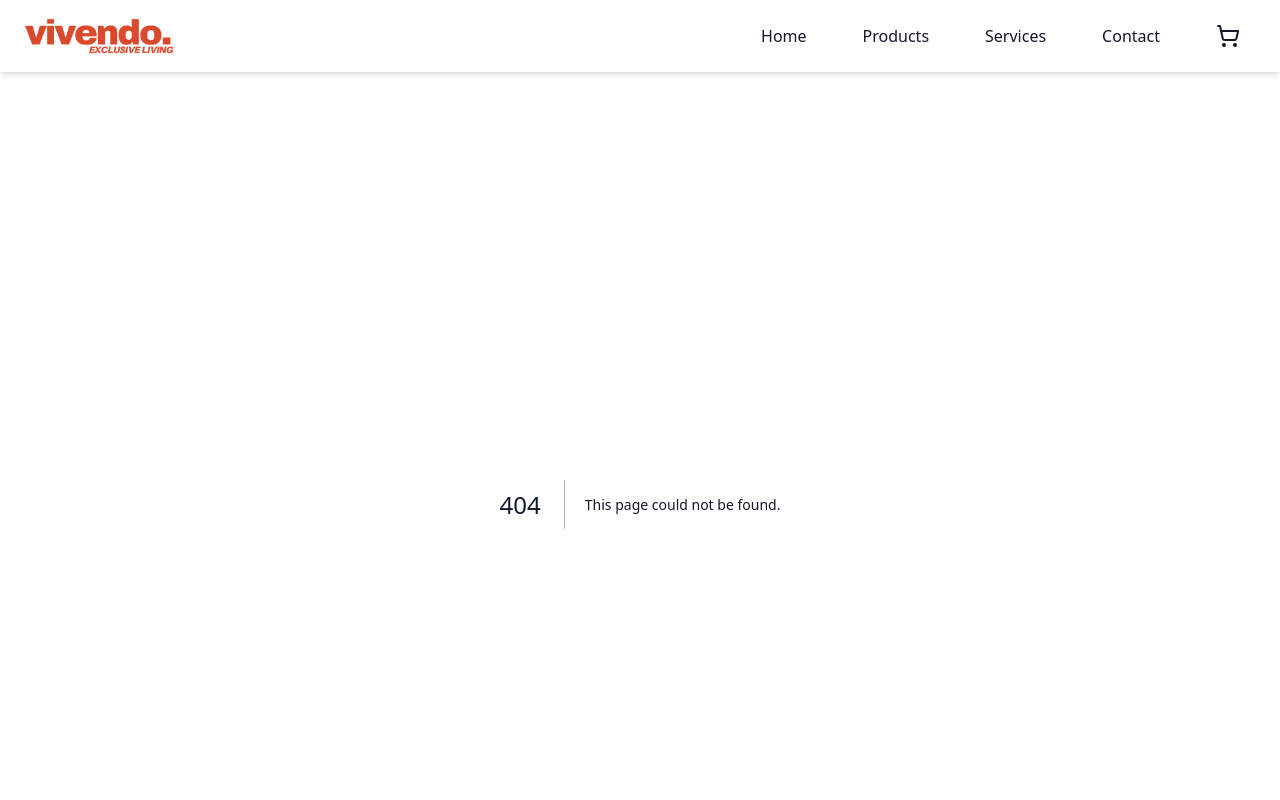
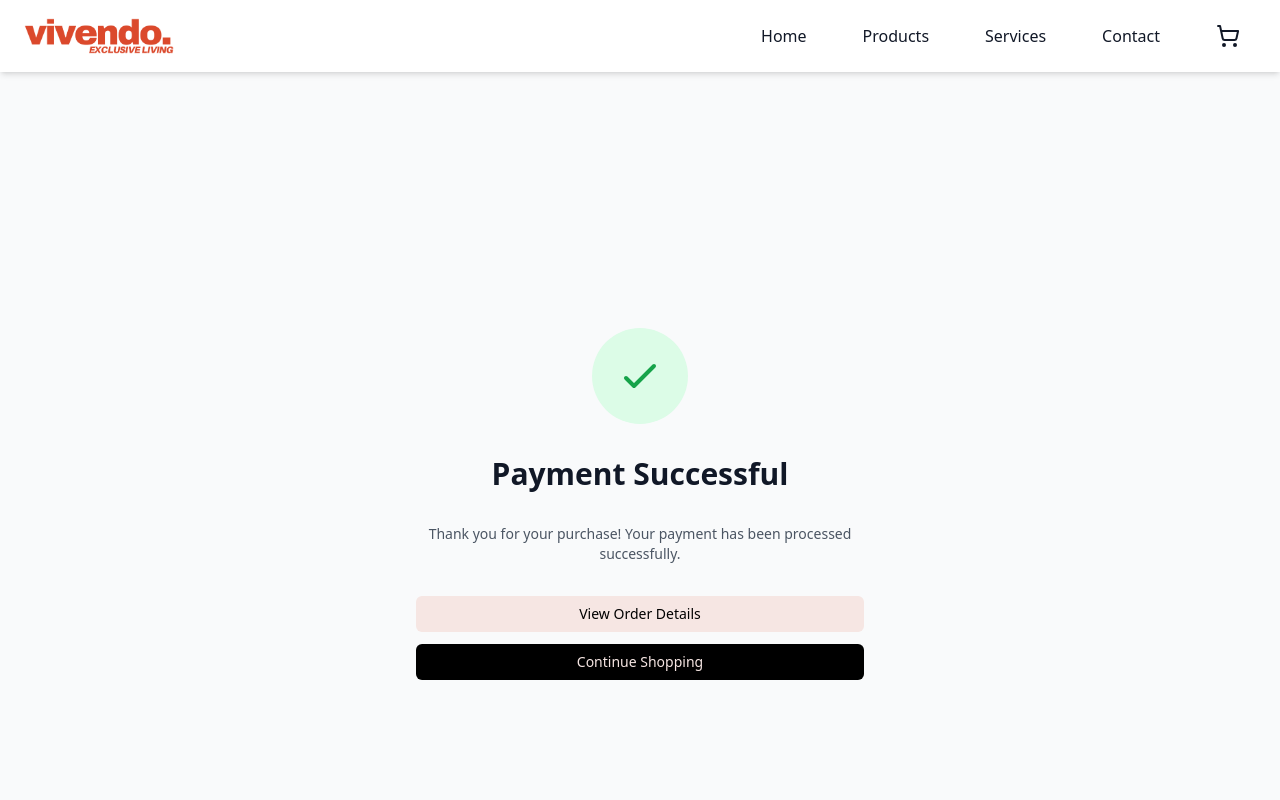
Before and after one commit to EdwardSpaeth/Cloud-Project-Group-11, a Next.js app in the folder frontend/webshop/: page /success in a window 1280 px wide. Before the commit this address had no page. Shown: the top 800 px of the page. Built offline with nearby package versions, Linux system fonts and the light colour scheme.

Commit message:
Add success page for payment confirmation with order ID!

```diff
--- /dev/null
+++ b/frontend/webshop/src/app/success/page.jsx
@@ -0,0 +1,65 @@
+"use client";
+
+import { Suspense } from "react";
+import Link from "next/link";
+import { useSearchParams } from "next/navigation";
+
+function SuccessContent() {
+    const searchParams = useSearchParams();
+    const sessionId = searchParams.get("session_id");
+
+    return (
+        <div className="min-h-screen flex items-center justify-center bg-gray-50 py-12 px-4 sm:px-6 lg:px-8">
+            <div className="max-w-md w-full space-y-8 text-center">
+                <div className="rounded-full h-24 w-24 bg-green-100 mx-auto flex items-center justify-center">
+                    <svg
+                        className="h-12 w-12 text-green-600"
+                        fill="none"
+                        stroke="currentColor"
+                        viewBox="0 0 24 24"
+                    >
+                        <path
+                            strokeLinecap="round"
+                            strokeLinejoin="round"
+                            strokeWidth="2"
+                            d="M5 13l4 4L19 7"
+                        />
+                    </svg>
+                </div>
+                <h2 className="mt-6 text-3xl font-extrabold text-gray-900">
+                    Payment Successful
+                </h2>
+                <p className="mt-2 text-sm text-gray-600">
+                    Thank you for your purchase! Your payment has been processed successfully.
+                </p>
+                {sessionId && (
+                    <p className="mt-2 text-sm text-gray-600">
+                        Order ID: {sessionId}
+                    </p>
+                )}
+                <div className="mt-5 space-y-3">
+                    <Link
+                        href="/orders"
+                        className="block text-sm font-medium text-black bg-[#f6e6e3] hover:bg-[#f6e6e3]/90 rounded-md px-4 py-2"
+                    >
+                        View Order Details
+                    </Link>
+                    <Link
+                        href="/shop"
+                        className="block text-sm font-medium text-[#f6e6e3] bg-black hover:bg-gray-800 rounded-md px-4 py-2"
+                    >
+                        Continue Shopping
+                    </Link>
+                </div>
+            </div>
+        </div>
+    );
+}
+
+export default function SuccessPage() {
+    return (
+        <Suspense fallback={<div>Loading...</div>}>
+            <SuccessContent />
+        </Suspense>
+    );
+}
```
